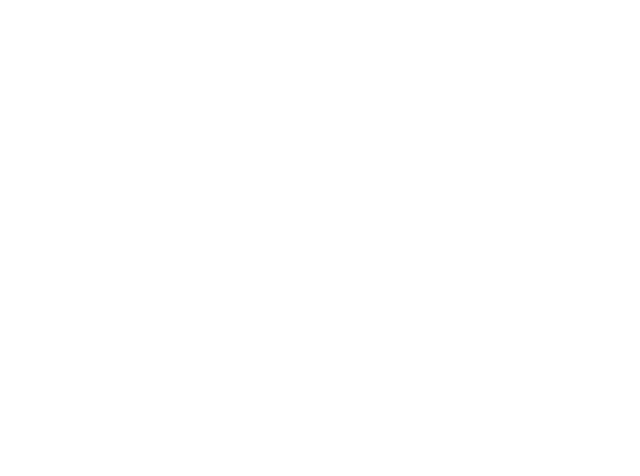
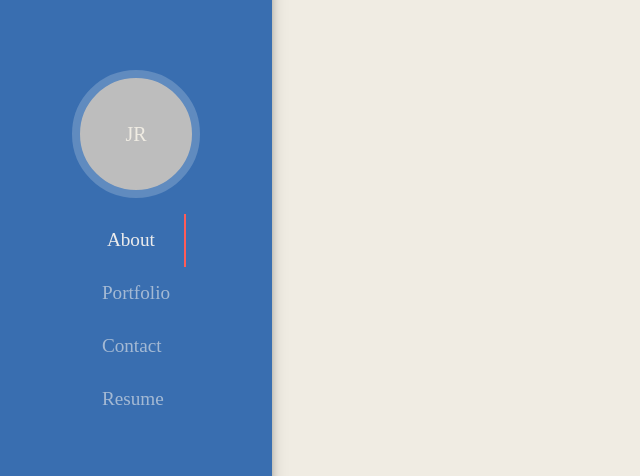
Before and after one commit to JulioRios15/Portfolio, a React (Create React App) app: page / in a window 1280 px wide. Shown: the part 160-636 px from the top of the page, without its empty margins (0-640 px from the left). Built offline with nearby package versions, Linux system fonts and the light colour scheme.

Commit message:
Update App
App.tsx
- add sidebar a basic pages route

Index.tsx
- add global styled for app background color

```diff
--- a/src/App.tsx
+++ b/src/App.tsx
@@ -1,11 +1,46 @@
 import React from 'react';
 import './App.css';
+import { BrowserRouter, Routes, Route } from "react-router-dom";
+
+//MUI
+import styled from '@mui/system/styled';
+import Grid from '@mui/material/Grid';
+
+//Components
+import Sidebar from 'components/sidebar/Sidebar';
+
+//Pages
+import AboutPage from 'pages/AboutPage';
+import PortfolioPage from 'pages/PortfolioPage';
+import ContactPage from 'pages/ContactPage';
+import ResumePage from 'pages/ResumePage';
 
 function App() {
   return (
-    <>
-    </>
+    <StyledApp>
+      <BrowserRouter>
+        <Grid container>
+          <Grid item>
+            <Sidebar/>
+          </Grid>
+
+          <Grid item>
+              <Routes>
+                <Route path="/" element={<AboutPage/>}/>
+                <Route path="/about-me" element={<AboutPage/>}/>
+                <Route path="/portfolio" element={<PortfolioPage/>}/>
+                <Route path="/contact" element={<ContactPage/>}/>
+                <Route path="/resume" element={<ResumePage/>}/>
+              </Routes>
+          </Grid>
+        </Grid>
+      </BrowserRouter>
+    </StyledApp>
   );
 }
 
+const StyledApp = styled("div")({
+
+})
+
 export default App;
--- a/src/index.tsx
+++ b/src/index.tsx
@@ -3,12 +3,16 @@ import ReactDOM from 'react-dom';
 import './index.css';
 import App from './App';
 import reportWebVitals from './reportWebVitals';
+
+//MUI
 import { ThemeProvider } from '@mui/material/styles';
 import { theme } from 'components/core/theme';
+import GlobalStyles from '@mui/material/GlobalStyles';
 
 ReactDOM.render(
   <React.StrictMode>
     <ThemeProvider theme={theme}>
+    <GlobalStyles styles={{body: {backgroundColor: theme.palette.background.default}}}/>
         <App />
     </ThemeProvider>
   </React.StrictMode>,
```
